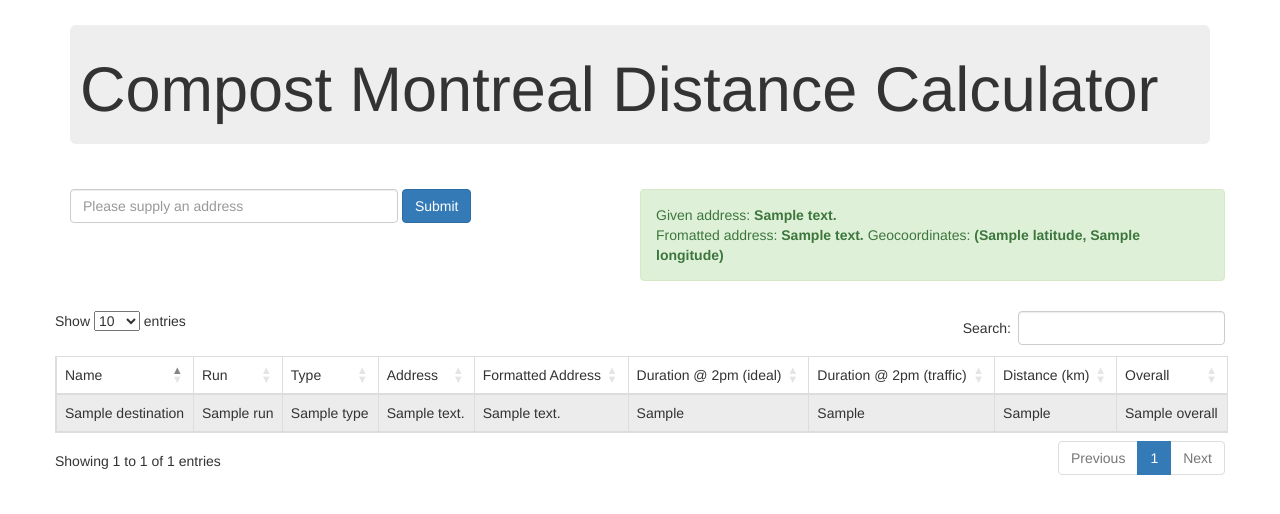
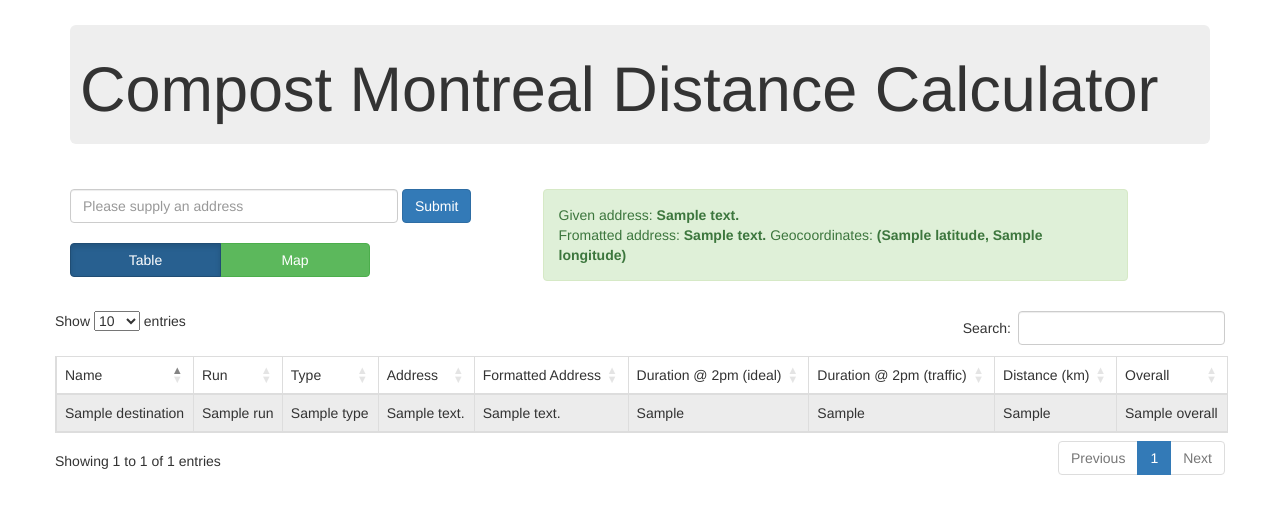
Before and after one commit to montrealks/cmdc, a Flask app: template templates/home.html in a window 1280 px wide. Shown: the top 514 px of the page. Run offline with Flask 2, Linux system fonts and the light colour scheme; the template is opened without the code that fills it: most values are stand-ins (such as "Sample title", 1, 10 or a date in 2020); some libraries are stand-ins or nearby versions.

Commit message:
added table/map buttons (no map functionality yet)

```diff
--- a/backend/distance_calculator.py
+++ b/backend/distance_calculator.py
@@ -8,7 +8,7 @@
 pp = pprint.PrettyPrinter()
 
 
-CALCULATED_DISTANCES = "api"
+CALCULATED_DISTANCES = "dummy"
 
 
 
--- a/static/css/styles.css
+++ b/static/css/styles.css
@@ -15,6 +15,10 @@
     margin-top: 10px;
 }
 
+.map_table_toggle {
+    margin-top: 20px;
+}
+
 .pac-container:after {
            /* Disclaimer: not needed to show 'powered by Google' if also a Google Map is shown */
            background-image: none !important; height: 0px;
--- a/templates/home.html
+++ b/templates/home.html
@@ -5,7 +5,7 @@
 
 <div class="container">
     <div class="row" id="address-input">
-        <div class="col col-md-6">
+        <div class="col col-md-5">
             <form class="form-inline" action="/" method="post">
                 <label class="sr-only" for="address">Name</label>
                 <input required type="text" class="form-control" id="address" size="35" name="address"
@@ -13,7 +13,14 @@
                 <button type="submit" class="btn btn-primary">Submit</button>
             </form>
 
-
+            <div>
+                {% if destinations  %}
+          <div class="btn-group map_table_toggle">
+              <button type="button" class="btn btn-primary active" style="width: 151px">Table</button>
+              <button type="button" class="btn btn-success" style="width: 150px">Map</button>
+          </div>
+                {% endif %}
+        </div>
             {%if message %}
             <div class="col alert alert-danger" role="alert">
               <span class="glyphicon glyphicon-exclamation-sign" aria-hidden="true"></span>
```
